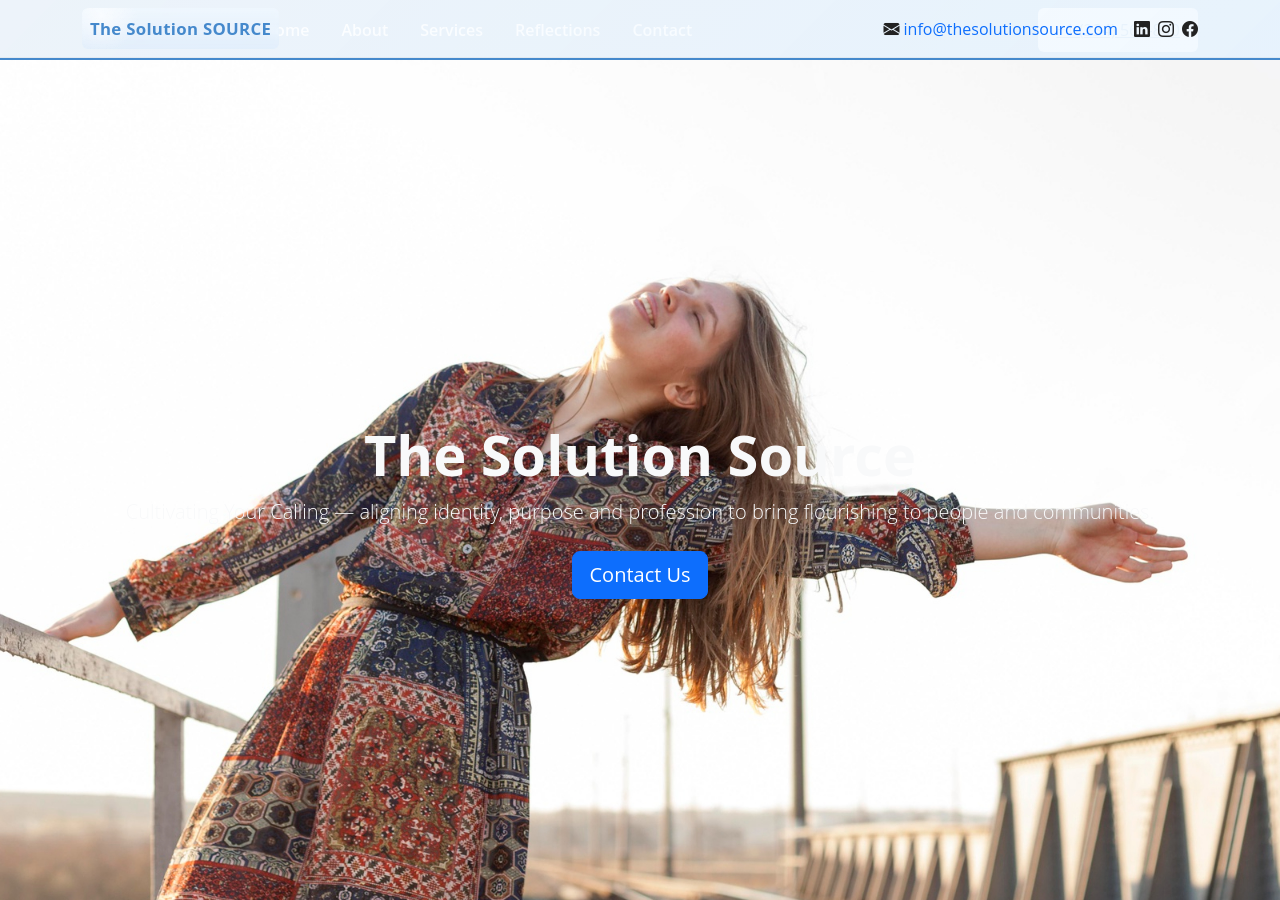
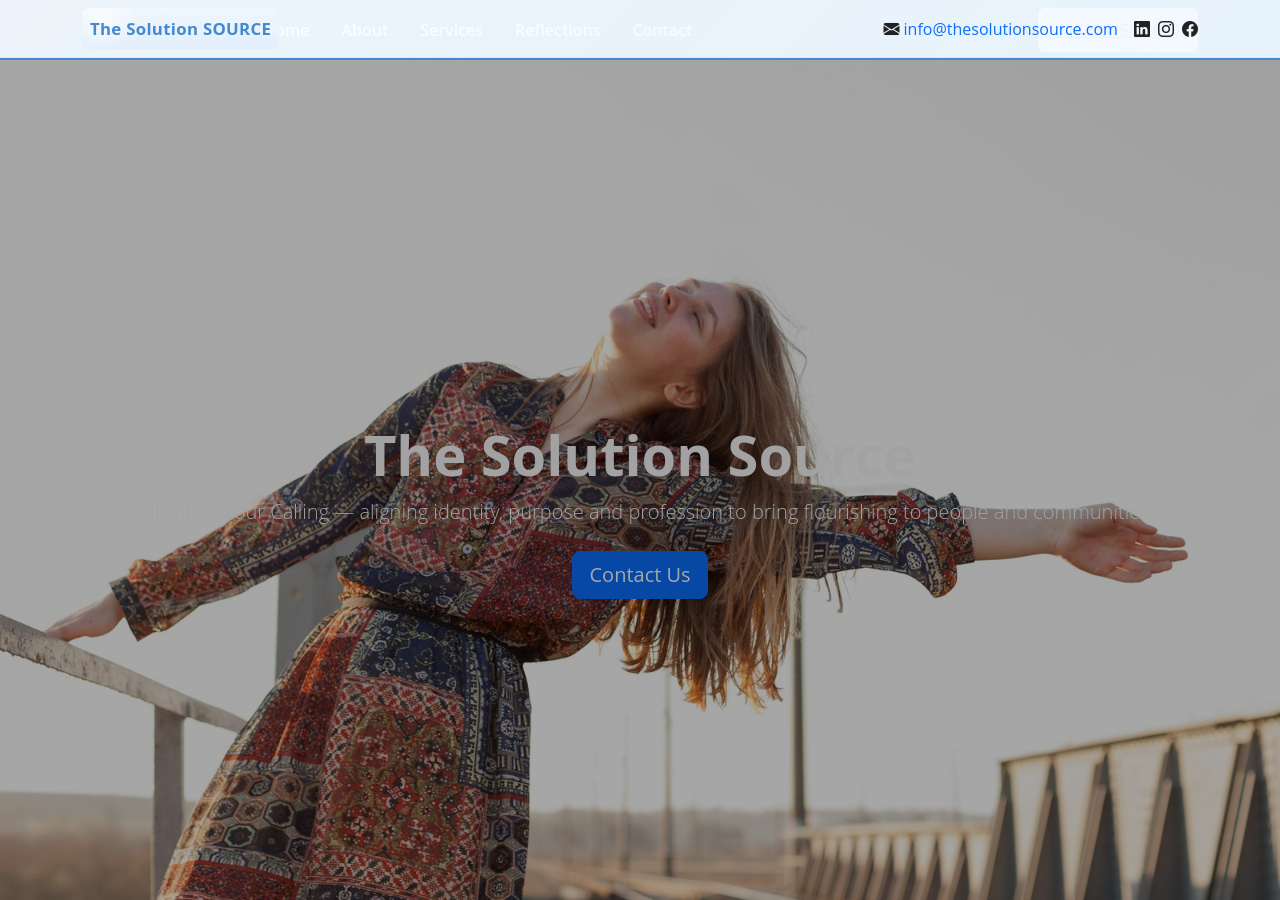
Before and after one commit to digitalsparkhq/thesolutionsource-demo, a Jekyll site: the page built from index.md, in a window 1280 px wide and 900 px high. Built offline with Jekyll 4.4.1, drawn with Linux system fonts in a browser that asks for light colours.

Commit message:
Update style.css

```diff
--- a/assets/css/style.css
+++ b/assets/css/style.css
@@ -1,12 +1,11 @@
-/* assets/css/style.css */
-
 /* ---------- Color tokens ---------- */
-:root{
-  --primary: rgb(69,137,204);    /* your nav color */
+:root {
+  --primary: rgb(69,137,204); /* brand/nav color */
   --accent: #D4AF37;
   --green: #004E45;
   --cream: #FBF7F2;
   --text: #222;
+  --bg: #F6F3EE;
 }
 
 /* ---------- Global ---------- */
@@ -15,7 +14,8 @@
   color: var(--text);
   margin: 0;
   padding-top: 0;
-  background: #F6F3EE;
+  background: var(--bg);
+  overflow-x: hidden;
 }
 
 /* ---------- Topbar ---------- */
@@ -30,12 +30,10 @@
 }
 .topbar.hidden { transform: translateY(-100%); opacity: 0; }
 
-/* Heavenly background for logo text */
 .logo-text {
   background-image: radial-gradient(circle at 10% 20%, rgba(255,255,255,0.65), transparent 20%),
     linear-gradient(180deg, rgba(240,248,255,0.7), rgba(200,225,255,0.25));
-  padding-left: 14px;
-  padding-right: 14px;
+  padding: 0 14px;
   backdrop-filter: blur(2px);
 }
 .logo-name {
@@ -44,7 +42,7 @@
   letter-spacing: 0.3px;
   font-size: 1.05rem;
 }
-.topbar-right a.social { color: var(--text); }
+.topbar-right a.social { color: var(--text); transition: color .2s ease; }
 .topbar-right a.social:hover { color: var(--primary); }
 
 /* ---------- Navbar ---------- */
@@ -61,7 +59,6 @@
   font-weight: 600;
 }
 .navbar-sticky .nav-link:hover { text-decoration: none; color: #fff; opacity: .9; }
-.navbar-sticky .nav-link.active,
 .navbar-sticky .nav-link.current {
   text-decoration: underline;
   text-underline-offset: 6px;
@@ -69,7 +66,6 @@
   color: #fff;
 }
 
-/* call box on desktop */
 .call-box {
   background: rgba(255,255,255,0.95);
   color: var(--primary);
@@ -78,13 +74,8 @@
 }
 .call-box:hover { transform: translateY(-3px); box-shadow: 0 8px 24px rgba(0,0,0,0.08); }
 
-/* mobile call button */
-.call-btn {
-  background: var(--primary);
-  color: #fff;
-}
+.call-btn { background: var(--primary); color: #fff; }
 
-/* ensure navbar doesn't hide content on anchor jump */
 section { scroll-margin-top: 120px; }
 
 /* ---------- Hero ---------- */
@@ -97,10 +88,15 @@
   align-items: center;
   justify-content: center;
 }
+.hero::before {
+  content: "";
+  position: absolute;
+  inset: 0;
+  background: rgba(0,0,0,0.35);
+}
 .hero-overlay {
-  background: rgba(0,0,0,0.35);
-  width: 100%;
-  min-height: 100%;
+  position: relative;
+  z-index: 1;
   padding: 6rem 0;
 }
 .hero-title {
@@ -115,10 +111,9 @@
   margin: 0 auto;
 }
 
-/* ---------- Intro/Mission section ---------- */
+/* ---------- Intro ---------- */
 #intro {
-  background-image: url('{{ "/assets/images/pattern.png" | relative_url }}'); /* subtle charming pattern */
-  background-repeat: repeat;
+  background: var(--cream) url('{{ "/assets/images/pattern.png" | relative_url }}') repeat;
   background-size: auto;
   padding: 5rem 0;
 }
@@ -129,9 +124,9 @@
   padding: 4rem 0;
 }
 #services h2 {
-  position: relative;
   display: inline-block;
   margin-bottom: 1.5rem;
+  position: relative;
 }
 #services h2::after {
   content: "";
@@ -151,30 +146,19 @@
   opacity: 0;
   transition: transform .6s cubic-bezier(.2,.9,.2,1), opacity .6s ease;
 }
-.service-card.visible {
-  transform: translateY(0);
-  opacity: 1;
-}
+.service-card.visible { transform: translateY(0); opacity: 1; }
 .service-card h5 { color: var(--green); margin-bottom: .8rem; }
 
 /* ---------- Reflections ---------- */
-#reflections {
-  padding: 4rem 0;
-}
-#reflections h2 {
-  display:inline-block;
-  margin-bottom:1.5rem;
-}
+#reflections { padding: 4rem 0; }
 #reflections h2::after {
   content: "";
-  display:block;
-  width:60px;
-  height:4px;
+  display: block;
+  width: 60px;
+  height: 4px;
   background: var(--primary);
-  margin-top:8px;
+  margin-top: 8px;
 }
-
-/* flip card grid */
 .reflection-card {
   perspective: 1200px;
   height: 40vh;
@@ -200,11 +184,8 @@
   background: #fff;
   overflow: auto;
 }
-.reflection-back {
-  transform: rotateY(180deg);
-}
+.reflection-back { transform: rotateY(180deg); }
 
-/* fade up reveal for section */
 .reveal-on-scroll {
   transform: translateY(18px);
   opacity: 0;
@@ -215,22 +196,15 @@
   opacity: 1;
 }
 
-/* ---------- Reviews Carousel ---------- */
+/* ---------- Reviews ---------- */
 #reviews {
   padding: 4rem 0;
-  background-image: url('{{ "/assets/images/reviews-bg.jpg" | relative_url }}');
-  background-size: cover;
-  background-position: center;
+  background: #123 url('{{ "/assets/images/reviews-bg.jpg" | relative_url }}') center/cover no-repeat;
   color: #fff;
 }
-.review-slide {
-  display: none;
-  text-align: center;
-}
+.review-slide { display: none; text-align: center; }
 .review-slide.active { display: block; }
 .review-stars { color: gold; font-size: 1.2rem; }
-
-/* arrows */
 .review-arrow {
   background: rgba(0,0,0,0.4);
   color: #fff;
@@ -249,19 +223,20 @@
 .site-footer {
   color: #333;
   background: #fff;
+  padding-top: 2rem;
 }
 .footer-divider {
   border-top: 1px solid rgba(0,0,0,0.06);
-  margin-top: 1.5rem;
-  margin-bottom: 1.5rem;
+  margin: 1.5rem 0;
 }
+.social { color: var(--text); transition: color .2s ease; }
+.social:hover { color: var(--primary); }
 
-/* ---------- Responsive tweaks ---------- */
+/* ---------- Responsive ---------- */
 @media (max-width: 991px) {
   .navbar-sticky .nav-link { padding: .4rem .6rem; font-size: .95rem; }
   .hero-overlay { padding: 4rem 1rem; }
   .topbar { padding: .25rem 0; }
 }
 
-/* ensure focus & accessible color contrast where needed */
 a, button { outline-offset: 3px; }
```
